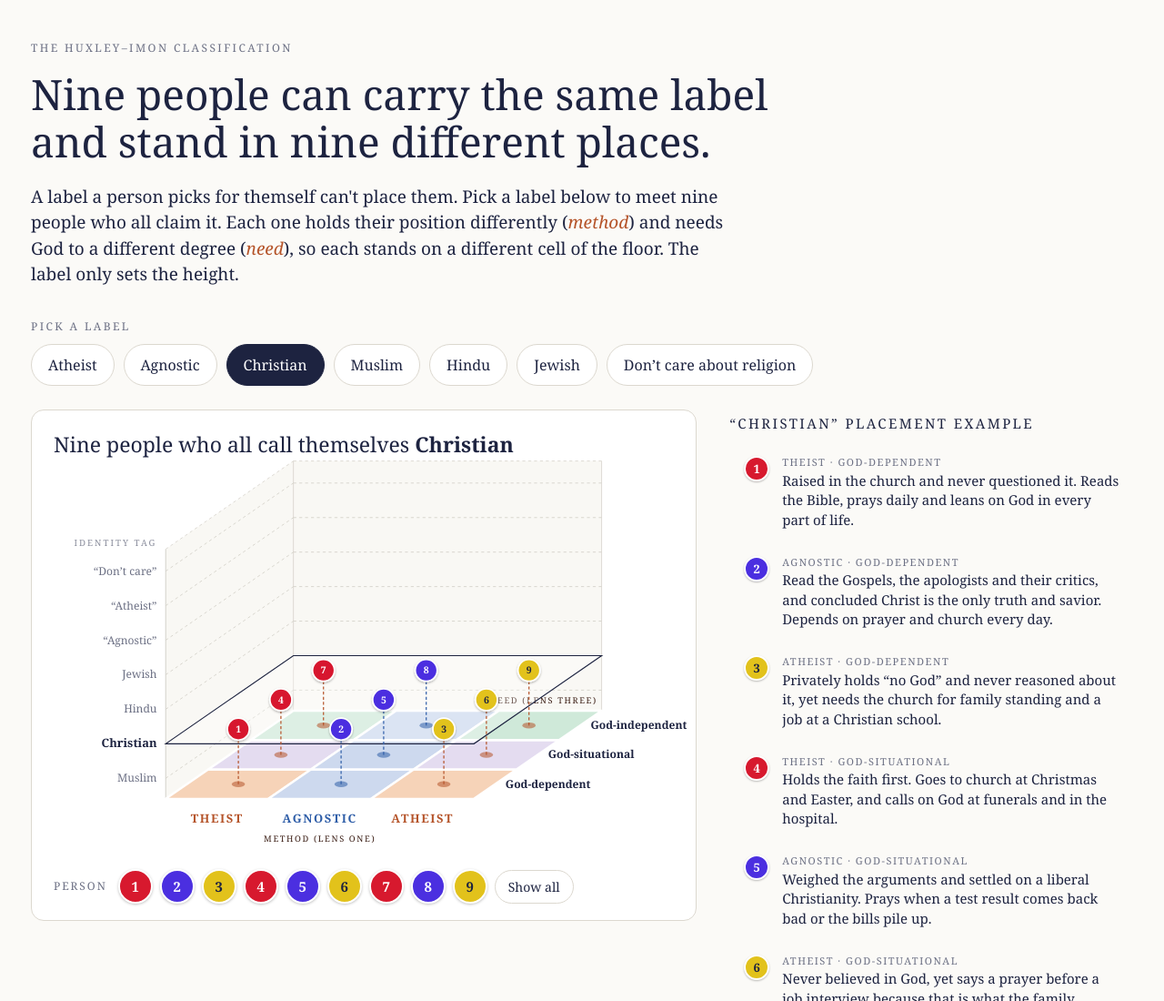
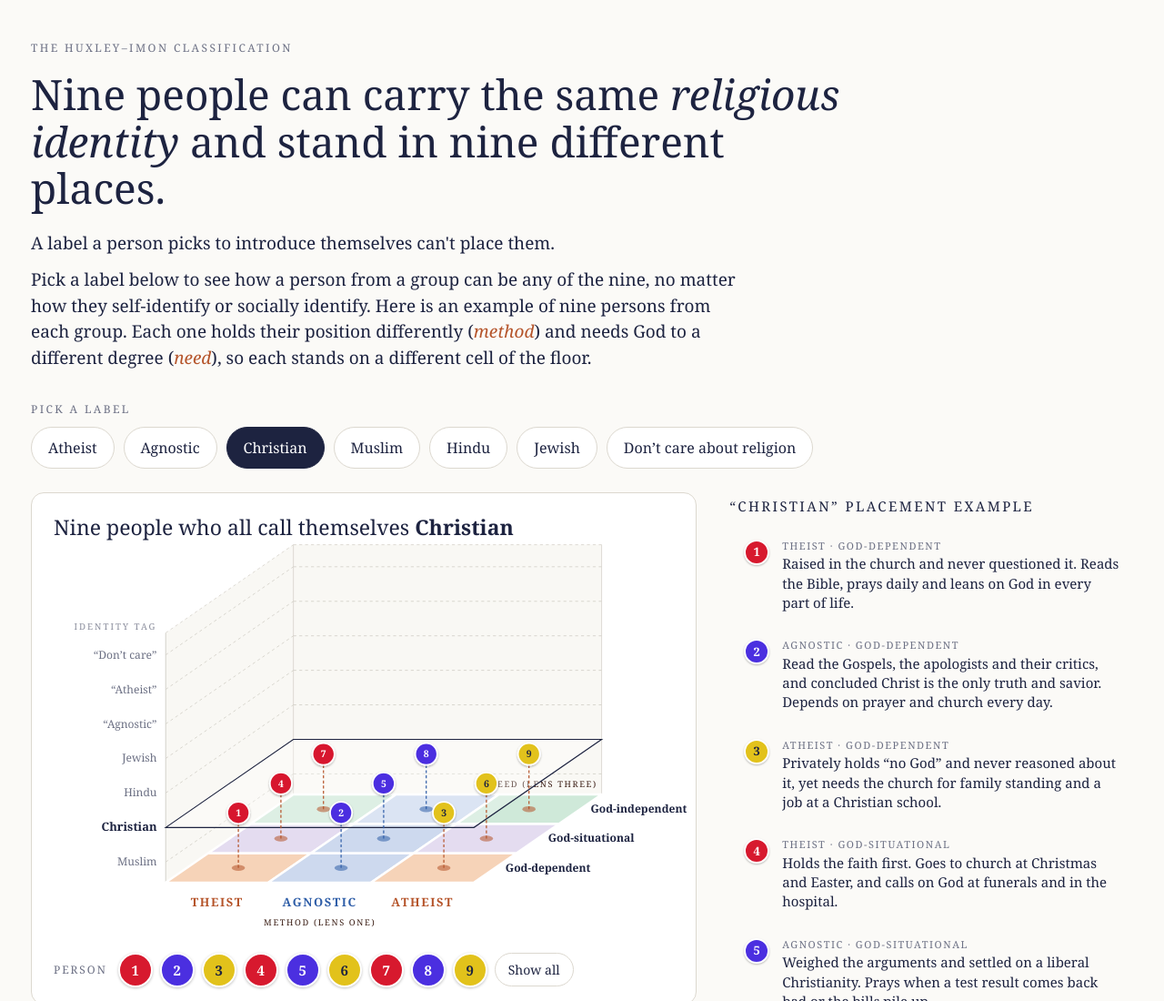
Before and after one commit to musa31416/musamannan.com, a plain HTML site: page huxley-imon/index.html in a window 1280 px wide. Shown: the top 1100 px of the page at 91% size. Drawn offline with Linux system fonts and the light colour scheme.

Commit message:
Reword Huxley-Imon page introduction
Co-Authored-By: Claude Opus 5.5 <noreply@anthropic.com>
Claude-Session: https://claude.ai/code/session_0168dEgmS8oYKtKEv9W6VuUX

```diff
--- a/huxley-imon/index.html
+++ b/huxley-imon/index.html
@@ -24,7 +24,7 @@
   .wrap{max-width:1260px;margin:0 auto;padding:44px 24px 72px}
   .kicker{font-size:12px;letter-spacing:.2em;text-transform:uppercase;color:var(--muted)}
   h1{font-weight:normal;font-size:clamp(28px,4.2vw,46px);line-height:1.12;margin:.35em 0 .45em;max-width:900px}
-  .lede{font-size:clamp(16px,1.6vw,19px);max-width:780px;margin:0}
+  .lede{font-size:clamp(16px,1.6vw,19px);max-width:780px;margin:0 0 .6em}
   .lede em{color:var(--warm);font-style:italic}
 
   .pick{margin:34px 0 6px}
@@ -116,8 +116,9 @@
 <div class="wrap">
   <header>
     <div class="kicker">The Huxley–Imon Classification</div>
-    <h1>Nine people can carry the same label and stand in nine different places.</h1>
-    <p class="lede">A label a person picks for themself can't place them. Pick a label below to meet nine people who all claim it. Each one holds their position differently (<em>method</em>) and needs God to a different degree (<em>need</em>), so each stands on a different cell of the floor. The label only sets the height.</p>
+    <h1>Nine people can carry the same <em>religious identity</em> and stand in nine different places.</h1>
+    <p class="lede">A label a person picks to introduce themselves can't place them.</p>
+    <p class="lede">Pick a label below to see how a person from a group can be any of the nine, no matter how they self-identify or socially identify. Here is an example of nine persons from each group. Each one holds their position differently (<em>method</em>) and needs God to a different degree (<em>need</em>), so each stands on a different cell of the floor.</p>
   </header>
 
   <section class="pick" aria-label="Choose a self-declared label">
```
